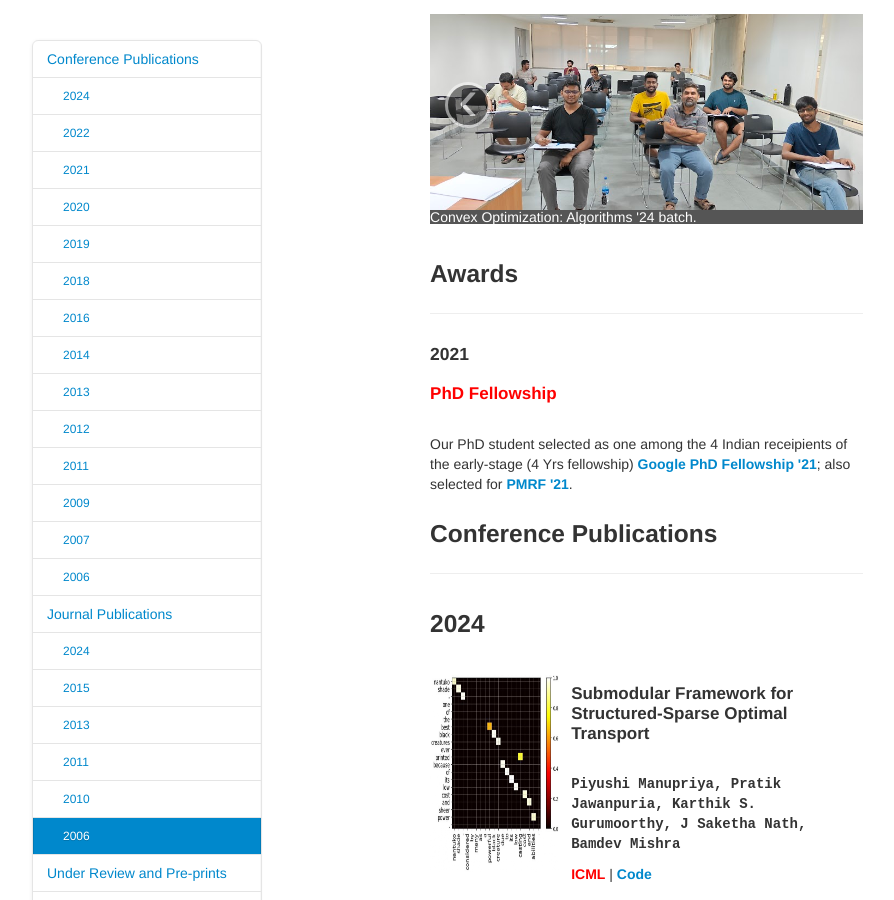
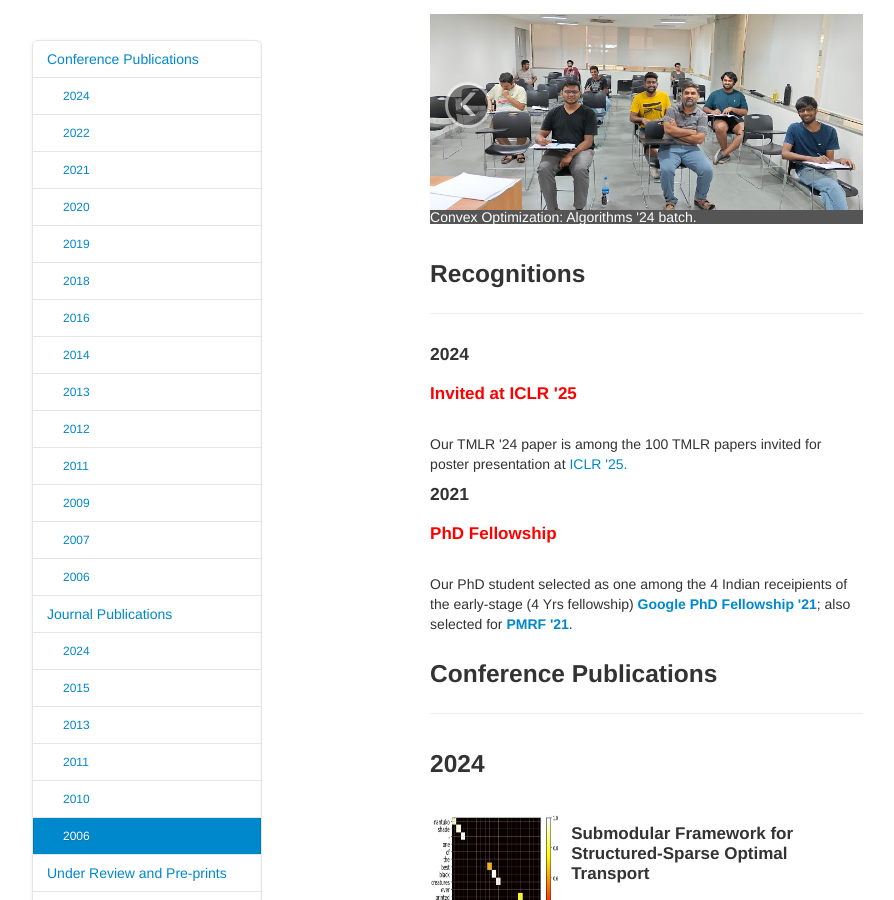
Before and after one commit to atmlr-lab/atmlr-lab.github.io, a Jekyll site: the page built from highlights.md, in a window 1280 px wide and 900 px high, scrolled down 371 px. Shown: the whole window, without its empty margins (108-1002 px from the left). Built offline with Jekyll 4.4.1, drawn with Linux system fonts in a browser that asks for light colours.

Commit message:
Added about ICLR invited talk

```diff
--- a/highlights.md
+++ b/highlights.md
@@ -56,7 +56,13 @@ layout: default
 	</div>
 
    <div class="page-header">
-      <h3>Awards</h3>
+      <h3>Recognitions</h3>
+   </div>
+	<h4>2024</h4>
+   <div class="row-fluid">
+         <h4 style="font-size: 17px;"><mark style="background-color: white; color:red;">Invited at ICLR '25</mark></h4>
+         <br/>
+         Our TMLR '24 paper is among the 100 TMLR papers invited for poster presentation at <a href="https://blog.iclr.cc/2024/08/22/iclr2025-tmlr-partnership/">ICLR '25.</a>
    </div>
 	<h4>2021</h4>
    <div class="row-fluid">
```
